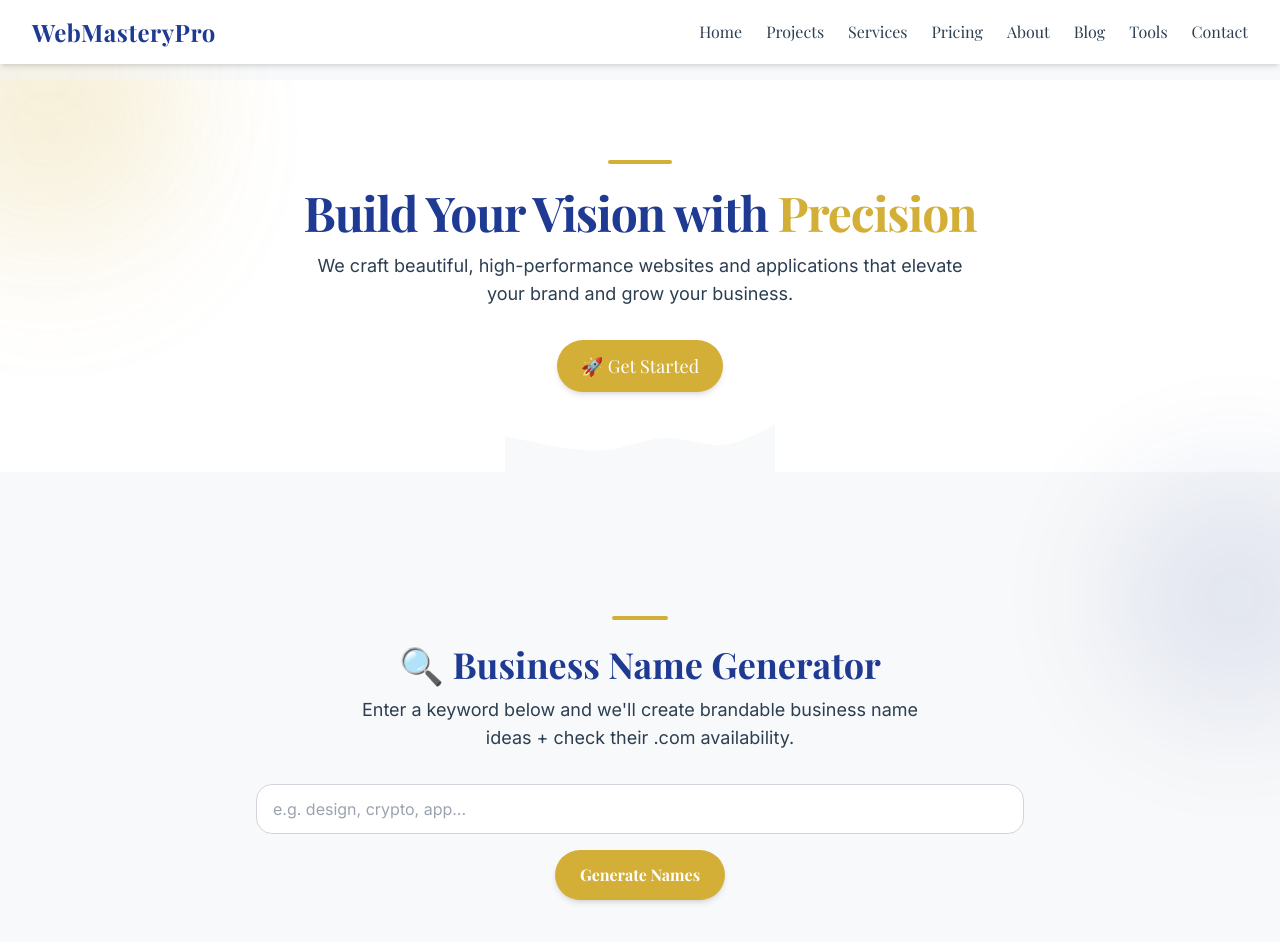
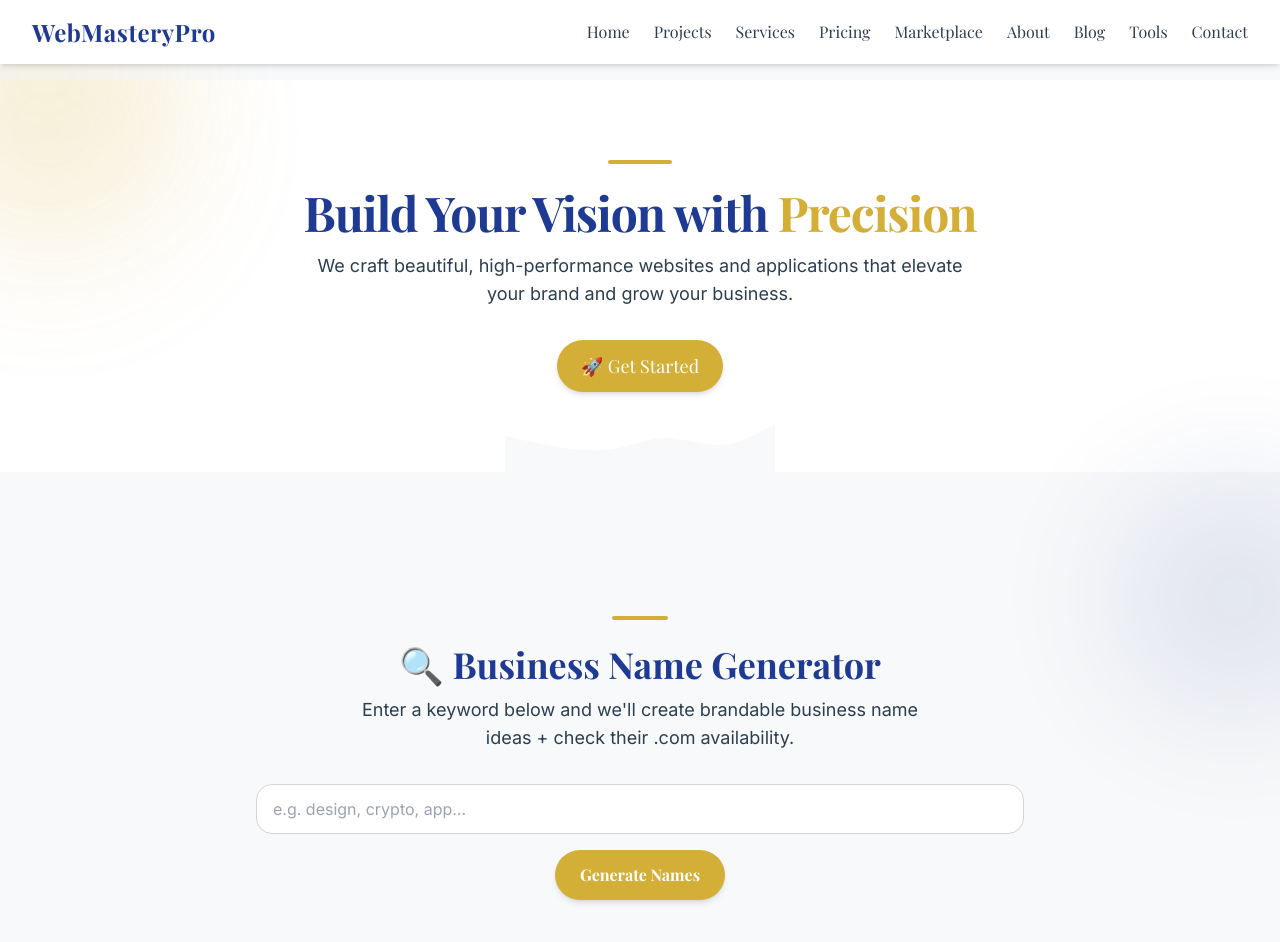
Before and after one commit to GitHubKing23/web-dev-frontend-, a React (Vite) app: page / in a window 1280 px wide. Shown: the top 942 px of the page. Built offline with nearby package versions, Linux system fonts and the light colour scheme.

Commit message:
Add Marketplace link to navbar

```diff
--- a/src/components/Navbar.jsx
+++ b/src/components/Navbar.jsx
@@ -10,6 +10,7 @@ export default function Navbar() {
     { label: 'Projects', to: '/projects' },
     { label: 'Services', to: '/services' },
     { label: 'Pricing', to: '/pricing' }, // ✅ Confirmed
+    { label: 'Marketplace', to: '/marketplace' },
     { label: 'About', to: '/about' },
     { label: 'Blog', to: '/blog' },
     { label: 'Tools', to: '/tools' },
```
